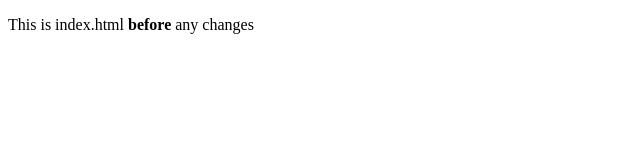
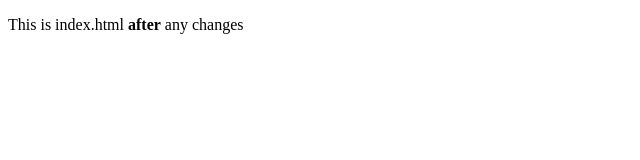
Before and after one commit to atishayjain31/Jenkins_webhook, a plain HTML site: page index.html in a window 1280 px wide. Shown: the full height of the page, 0-640 px from the left. Drawn offline with Linux system fonts and the light colour scheme.

Commit message:
Update index.html

```diff
--- a/index.html
+++ b/index.html
@@ -4,6 +4,6 @@
     <title>Atishay</title>
   </head>
   <body>
-    <p> This is index.html <strong>before</strong> any changes </p>
+    <p> This is index.html <strong>after</strong> any changes </p>
   </body>
 </html>
```
